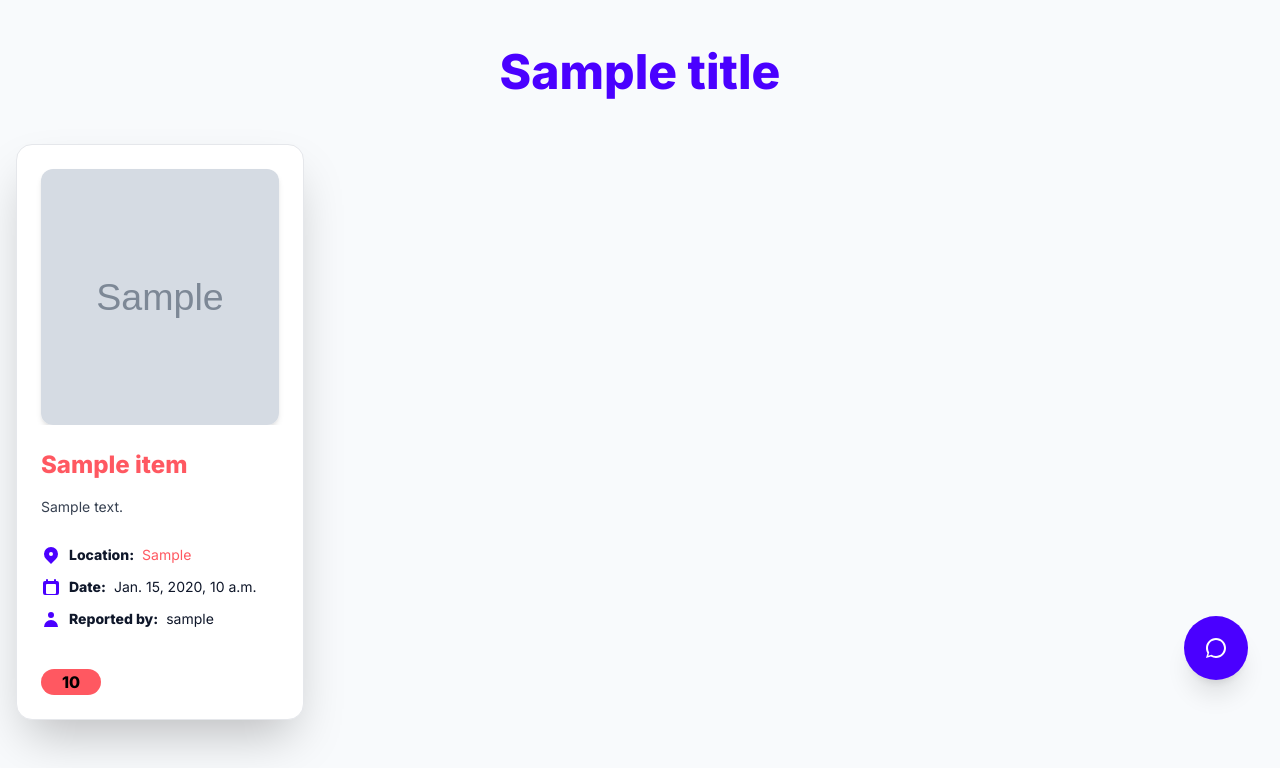
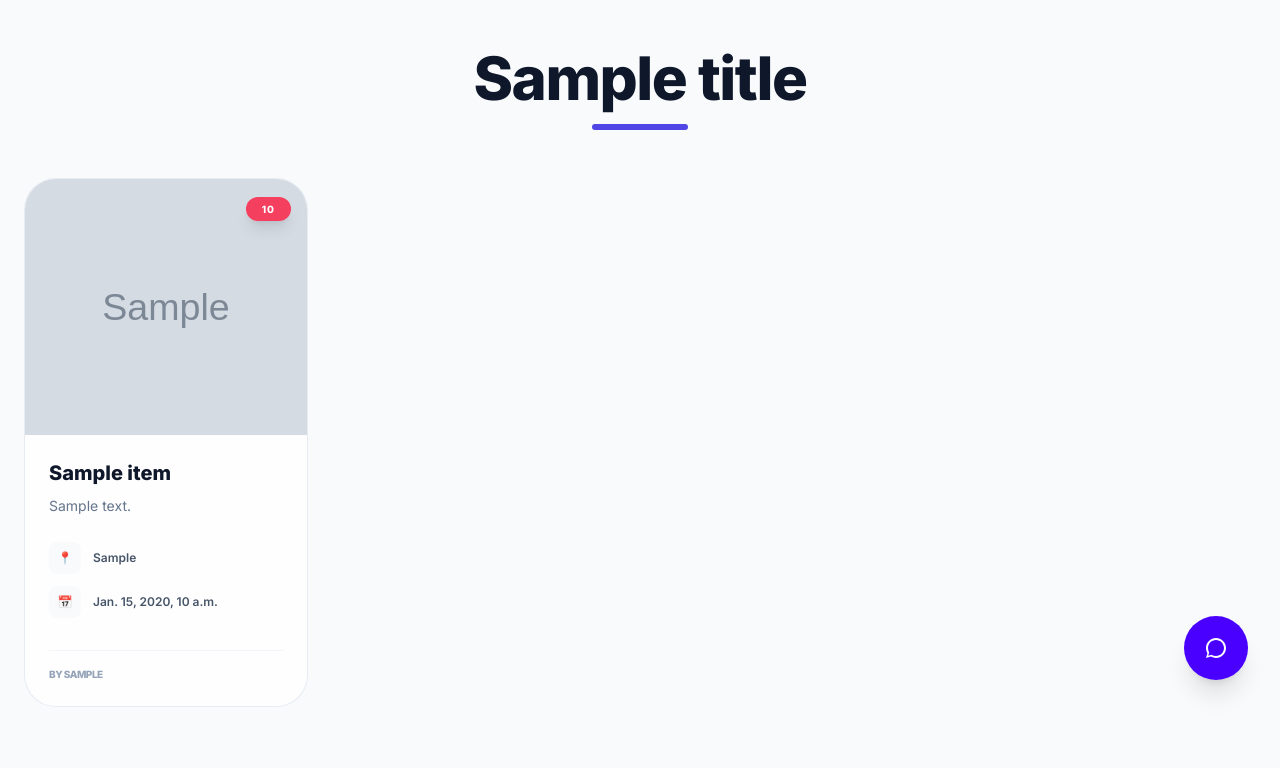
Before and after one commit to 1MuhammadAhmed-1/Lost-And-Found-Smart-Match, a Django app: template templates/items_list.html in a window 1280 px wide. Shown: the part 88-856 px from the top of the page. After the commit the page ends 795 px from the top, so only its background shows below. Run offline with Django 5.2, Linux system fonts and the light colour scheme; the template is opened without the code that fills it: most values are stand-ins (such as "Sample title", 1, 10 or a date in 2020); grey boxes marked "Sample" are stand-in pictures; some libraries are stand-ins or nearby versions.

Commit message:
Update items_list.html

```diff
--- a/templates/items_list.html
+++ b/templates/items_list.html
@@ -1,101 +1,80 @@
 {% extends 'base.html' %}
 {% block content %}
-<h1 class="text-5xl font-bold text-center my-12 text-primary">{{ title }}</h1>
+<section class="max-w-7xl mx-auto px-6 py-12">
+    <div class="mb-12 text-center">
+        <h1 class="text-4xl md:text-6xl font-black text-slate-900 tracking-tight mb-4">{{ title }}</h1>
+        <div class="h-1.5 w-24 bg-indigo-600 mx-auto rounded-full"></div>
+    </div>
 
-<div class="grid grid-cols-1 md:grid-cols-2 lg:grid-cols-3 xl:grid-cols-4 gap-8 max-w-7xl mx-auto px-4">
+    <div class="grid grid-cols-1 md:grid-cols-2 lg:grid-cols-3 xl:grid-cols-4 gap-8">
         {% for item in items %}
-        <div class="card bg-base-100 shadow-2xl hover:shadow-3xl hover:scale-[1.03] transition-all duration-300 border border-gray-200 rounded-2xl overflow-hidden">
+        <div class="glass-card rounded-[2rem] overflow-hidden group hover:shadow-2xl hover:shadow-indigo-100 transition-all duration-500 flex flex-col">
 
-            <!-- IMAGE -->
+            <div class="relative h-64 overflow-hidden">
                 {% if item.image %}
-                <figure class="px-6 pt-6">
-                    <img src="{{ item.image.url }}"
-                         alt="{{ item.item_name }}"
-                         class="rounded-xl w-full h-64 object-cover shadow-md hover:shadow-xl transition-shadow"
-                         loading="lazy">
-                </figure>
+                    <img src="{{ item.image.url }}" alt="{{ item.item_name }}" class="w-full h-full object-cover group-hover:scale-110 transition-transform duration-700">
                 {% else %}
-                <div class="bg-gray-200 border-2 border-dashed rounded-xl w-full h-64 flex items-center justify-center mx-6 mt-6">
-                    <span class="text-gray-500 text-lg font-medium">No photo</span>
+                    <div class="w-full h-full bg-slate-100 flex items-center justify-center text-slate-400">
+                        <svg class="w-12 h-12" fill="none" stroke="currentColor" viewBox="0 0 24 24"><path stroke-linecap="round" stroke-linejoin="round" stroke-width="2" d="M4 16l4.586-4.586a2 2 0 012.828 0L16 16m-2-2l1.586-1.586a2 2 0 012.828 0L20 14m-6-6h.01M6 20h12a2 2 0 002-2V6a2 2 0 00-2-2H6a2 2 0 00-2 2v12a2 2 0 002 2z"/></svg>
                     </div>
                 {% endif %}
 
-            <div class="card-body p-6">
-                <h2 class="card-title text-2xl font-bold {% if type == 'found' %}text-success{% else %}text-error{% endif %}">
+                <div class="absolute top-4 right-4">
+                    <span class="px-4 py-1.5 rounded-full text-[10px] font-black uppercase tracking-widest shadow-lg
+                        {% if type == 'found' %}bg-emerald-500 text-white{% else %}bg-rose-500 text-white{% endif %}">
+                        {{ type }}
+                    </span>
+                </div>
+            </div>
+
+            <div class="p-6 flex-1 flex flex-col">
+                <h2 class="text-xl font-extrabold text-slate-900 mb-2 truncate">
                     {{ item.item_name }}
                 </h2>
 
-                <p class="text-gray-700 mt-2 line-clamp-3 text-sm">
-                    {{ item.description|truncatewords:35 }}
+                <p class="text-slate-500 text-sm line-clamp-2 mb-6 leading-relaxed">
+                    {{ item.description|default:"No detailed description provided." }}
                 </p>
 
-                <div class="mt-5 space-y-3 text-sm">
-                    <p class="flex items-center gap-2">
-                        <svg class="w-5 h-5 text-primary" fill="currentColor" viewBox="0 0 20 20">
-                            <path fill-rule="evenodd" d="M5.05 4.05a7 7 0 119.9 9.9L10 18.9l-4.95-4.95a7 7 0 010-9.9zM10 11a2 2 0 100-4 2 2 0 000 4z" clip-rule="evenodd"></path>
-                        </svg>
-                        <strong>Location:</strong>
-                        {% if type == 'found' %}
-                            <span class="text-success font-medium">{{ item.location_found }}</span>
-                        {% else %}
-                            <span class="text-error font-medium">{{ item.approx_location_lost|default:"Not specified" }}</span>
-                        {% endif %}
-                    </p>
-
-                    <p class="flex items-center gap-2">
-                        <svg class="w-5 h-5 text-primary" fill="currentColor" viewBox="0 0 20 20">
-                            <path fill-rule="evenodd" d="M6 2a1 1 0 00-1 1v1H4a2 2 0 00-2 2v10a2 2 0 002 2h12a2 2 0 002-2V6a2 2 0 00-2-2h-1V3a1 1 0 10-2 0v1H7V3a1 1 0 00-1-1zm0 5h8a1 1 0 011 1v8a1 1 0 01-1 1H6a1 1 0 01-1-1V8a1 1 0 011-1z" clip-rule="evenodd"></path>
-                        </svg>
-                        <strong>Date:</strong>
+            <div class="space-y-3 mb-8">
+                <div class="flex items-center gap-3 text-xs font-semibold text-slate-600">
+                    <div class="w-8 h-8 rounded-lg bg-slate-50 flex items-center justify-center text-indigo-500">📍</div>
+                    <span class="truncate">
+                        {% if type == 'found' %}{{ item.location_found }}{% else %}{{ item.approx_location_lost }}{% endif %}
+                    </span>
+                </div>
+                <div class="flex items-center gap-3 text-xs font-semibold text-slate-600">
+                    <div class="w-8 h-8 rounded-lg bg-slate-50 flex items-center justify-center text-indigo-500">📅</div>
+                    <span>
                         {% if type == 'found' %}{{ item.date_found }}{% else %}{{ item.date_lost }}{% endif %}
-                    </p>
-
-                    <p class="flex items-center gap-2">
-                        <svg class="w-5 h-5 text-primary" fill="currentColor" viewBox="0 0 20 20">
-                            <path fill-rule="evenodd" d="M10 9a3 3 0 100-6 3 3 0 000 6zm-7 9a7 7 0 1114 0H3z" clip-rule="evenodd"></path>
-                        </svg>
-                        <strong>Reported by:</strong>
-                        {% if type == 'found' %}
-                            {{ item.reported_by.username|default:"Anonymous" }}
-                        {% else %}
-                            {{ item.owner.username }}
-                        {% endif %}
-                    </p>
+                    </span>
+                </div>
             </div>
 
-                <!-- BADGES + CLAIM BUTTON -->
-                <div class="card-actions justify-between items-center mt-8">
-                    <div class="flex gap-3">
-                        <span class="badge badge-lg font-bold px-5 py-3
-                            {% if type == 'found' %}badge-success{% else %}badge-error{% endif %}">
-                            {{ type|title }}
+            <div class="mt-auto pt-4 border-t border-slate-100 flex items-center justify-between">
+                <span class="text-[10px] font-bold text-slate-400 uppercase tracking-tighter">
+                    {% if type == 'found' %}
+                        By {{ item.reported_by.username|default:"Anonymous" }}
+                    {% else %}
+                        By {{ item.owner.username|default:"Anonymous" }}
+                    {% endif %}
                 </span>
 
-                        {% if type == 'found' and item.status %}
-                            <span class="badge badge-outline badge-sm font-medium">
-                                {{ item.get_status_display }}
-                            </span>
-                        {% endif %}
-                    </div>
-
-                    <!-- CLAIM BUTTON — ONLY ON FOUND ITEMS & IF LOGGED IN -->
                 {% if type == 'found' and user.is_authenticated %}
-                        <a href="{% url 'claim_item' item.item_id %}"
-                           class="btn btn-warning btn-sm hover:btn-error transform hover:scale-110 transition-all font-bold shadow-lg">
-                            Claim This Item
+                <a href="{% url 'claim_item' item.item_id %}" class="btn btn-sm btn-primary rounded-xl px-4 border-none shadow-md shadow-indigo-100 normal-case">
+                    Claim Item
                 </a>
                 {% endif %}
             </div>
             </div>
         </div>
         {% empty %}
-        <div class="col-span-full text-center py-32">
-            <div class="bg-gray-100 rounded-3xl p-16 max-w-lg mx-auto">
-                <p class="text-5xl mb-6">Search</p>
-                <p class="text-3xl text-gray-700 font-bold">No {{ type }} items yet.</p>
-                <p class="text-xl text-gray-500 mt-4">Be the first to report one!</p>
-            </div>
+        <div class="col-span-full py-20 text-center">
+            <div class="inline-flex items-center justify-center w-20 h-20 rounded-full bg-slate-100 text-3xl mb-6">🏜️</div>
+            <h3 class="text-2xl font-bold text-slate-900">Database Empty</h3>
+            <p class="text-slate-500">No {{ type }} items have been reported in this category yet.</p>
         </div>
         {% endfor %}
     </div>
+</section>
 {% endblock %}
```
Lines whose indentation alone changed are shown as unchanged.
